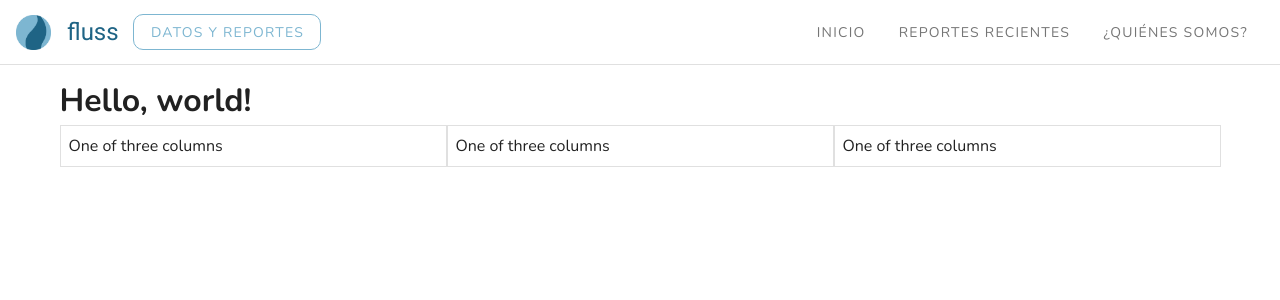
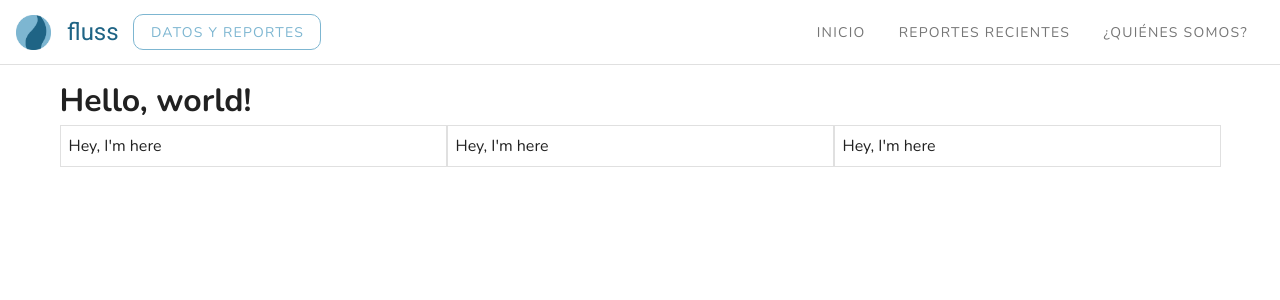
Before and after one commit to fluss-rd/fluss, a Vue app in the folder user/dashboard/: page /#/Home in a window 1280 px wide. Shown: the top 300 px of the page. Built offline with nearby package versions, Linux system fonts and the light colour scheme.

Commit message:
[WIP] Changing text of Home page for testing pre-commit hook

```diff
--- a/user/dashboard/src/views/Home.vue
+++ b/user/dashboard/src/views/Home.vue
@@ -4,7 +4,7 @@
     <v-row no-gutters>
       <v-col v-for="n in 3" :key="n" cols="12" sm="4">
         <v-card class="pa-2" outlined tile>
-          One of three columns
+          Hey, I'm here
         </v-card>
       </v-col>
     </v-row>
```
